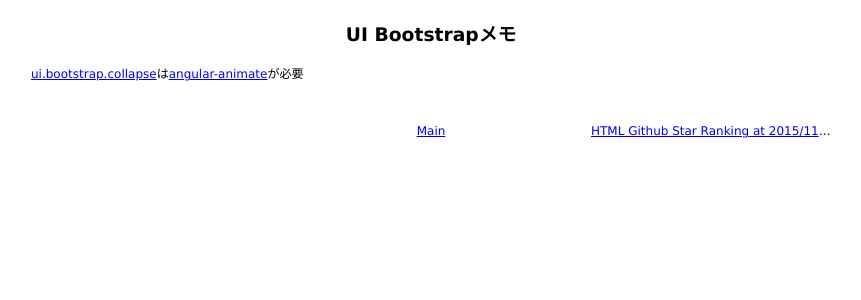
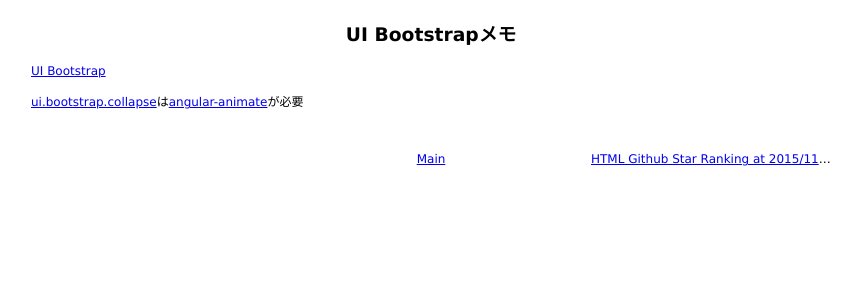
Before and after one commit to 38elements/38elements.github.com, a Jekyll site: the page built from _posts/2015-11-12-ui-bootstrap.md, in a window 1280 px wide. Shown: the top 300 px of the page, without its empty margins (209-1070 px from the left). Built offline with Jekyll 4.4.1, drawn with Linux system fonts in a browser that asks for light colours; Markdown is read by kramdown in place of the engine named in the settings.

Commit message:
Update 2015-11-12-ui-bootstrap.md

```diff
--- a/_posts/2015-11-12-ui-bootstrap.md
+++ b/_posts/2015-11-12-ui-bootstrap.md
@@ -2,4 +2,6 @@
 layout: posts
 title: UI Bootstrapメモ
 ---
+[UI Bootstrap](https://angular-ui.github.io/bootstrap/)
+<br>
 [ui.bootstrap.collapse](https://angular-ui.github.io/bootstrap/#/collapse)は[angular-animate](https://docs.angularjs.org/api/ngAnimate)が必要
```
